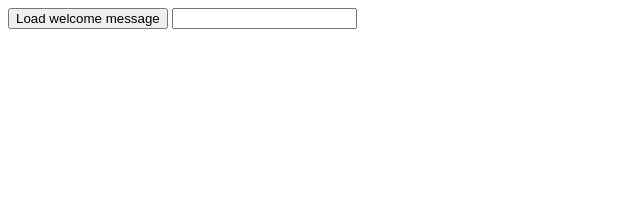
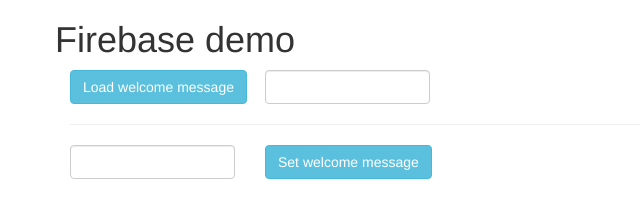
Before and after one commit to ferflores/js-firebase-workshop, a plain HTML site: page index.html in a window 1280 px wide. Shown: the whole page, without its empty margins (0-640 px from the left). Drawn offline with nearby package versions, Linux system fonts and the light colour scheme.

Commit message:
set values

```diff
--- a/index.html
+++ b/index.html
@@ -3,30 +3,36 @@
 <head>
   <meta charset="UTF-8">
   <title>Firebase hello world</title>
+  <link rel="stylesheet" type="text/css" href="http://maxcdn.bootstrapcdn.com/bootstrap/3.3.7/css/bootstrap.min.css">
+
   <script src="https://ajax.googleapis.com/ajax/libs/jquery/3.1.0/jquery.min.js"></script>
   <script src="https://www.gstatic.com/firebasejs/3.3.0/firebase.js"></script>
 </head>
 
 <body>
-  <input type="button" id="loadMessage" value="Load welcome message">
-  <input type="text" id="message">
+  <div class="container">
+    <div class="row">
+      <h1>Firebase demo</h1>
+    </div>
+    <div class="row">
+      <div class="col-sm-2">
+        <input class="btn btn-info" type="button" id="loadMessage" value="Load welcome message">
+      </div>
+      <div class="col-sm-2">
+        <input class="form-control" type="text" id="message">
+      </div>
+    </div>
+    <hr/>
+    <div class="row">
+      <div class="col-sm-2">
+        <input class="form-control" type="text" id="newMessage">
+      </div>
+      <div class="col-sm-2">
+        <input class="btn btn-info" type="button" id="setNewMessage" value="Set welcome message">
+      </div>
+    </div>
+  </div>
 
-  <script>
-    var config = {
-      apiKey: "AIzaSyAWGWhi2xRvcywEu2wJ5Y6iXylQ_YBoymo",
-      authDomain: "workshop-bccd7.firebaseapp.com",
-      databaseURL: "https://workshop-bccd7.firebaseio.com",
-      storageBucket: "workshop-bccd7.appspot.com",
-    };
-
-    var app = firebase.initializeApp(config);
-
-    $('#loadMessage').on('click', function(){
-      app.database().ref().on('value', function(snapshot){
-        $('#message').val(snapshot.val().welcomeMessage);
-      })
-    });
-
-  </script>
+  <script src="script.js"></script>
 </body>
 </html>
--- /dev/null
+++ b/script.js
@@ -0,0 +1,22 @@
+var config = {
+  apiKey: "AIzaSyAWGWhi2xRvcywEu2wJ5Y6iXylQ_YBoymo",
+  authDomain: "workshop-bccd7.firebaseapp.com",
+  databaseURL: "https://workshop-bccd7.firebaseio.com",
+  storageBucket: "workshop-bccd7.appspot.com",
+};
+
+var app = firebase.initializeApp(config);
+
+var ref = app.database().ref();
+
+$('#loadMessage').on('click', function(){
+  ref.on('value', function(snapshot){
+    $('#message').val(snapshot.val().welcomeMessage);
+  })
+});
+
+$('#setNewMessage').on('click', function(){
+  ref.set({
+    welcomeMessage: $('#newMessage').val()
+  })
+});
```
